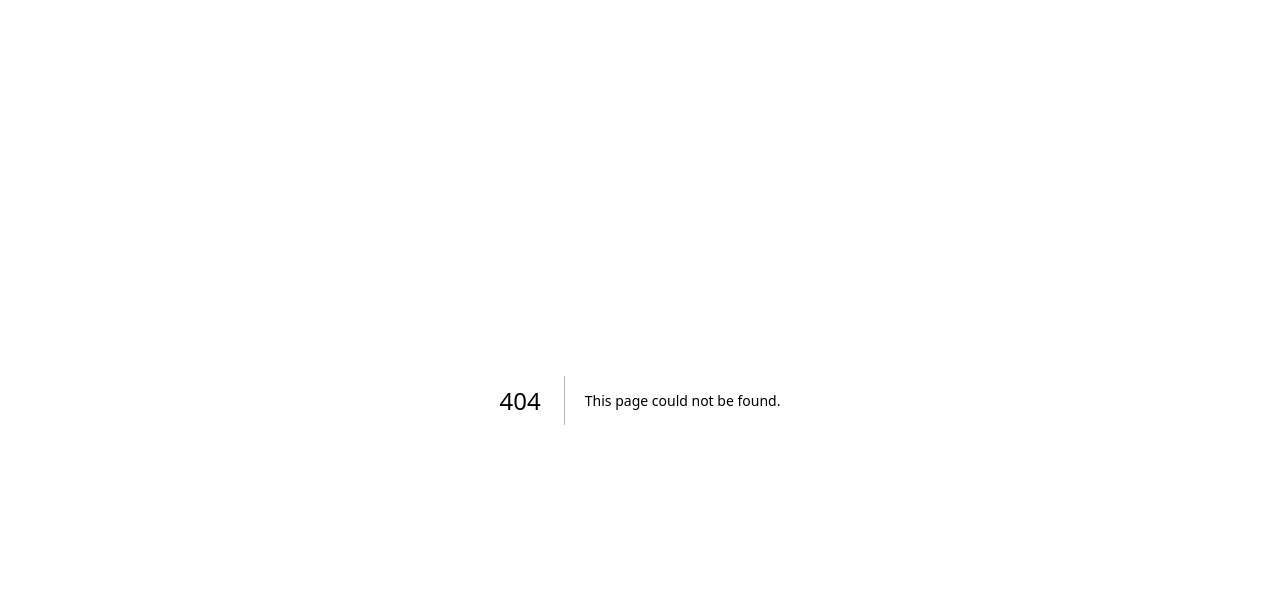
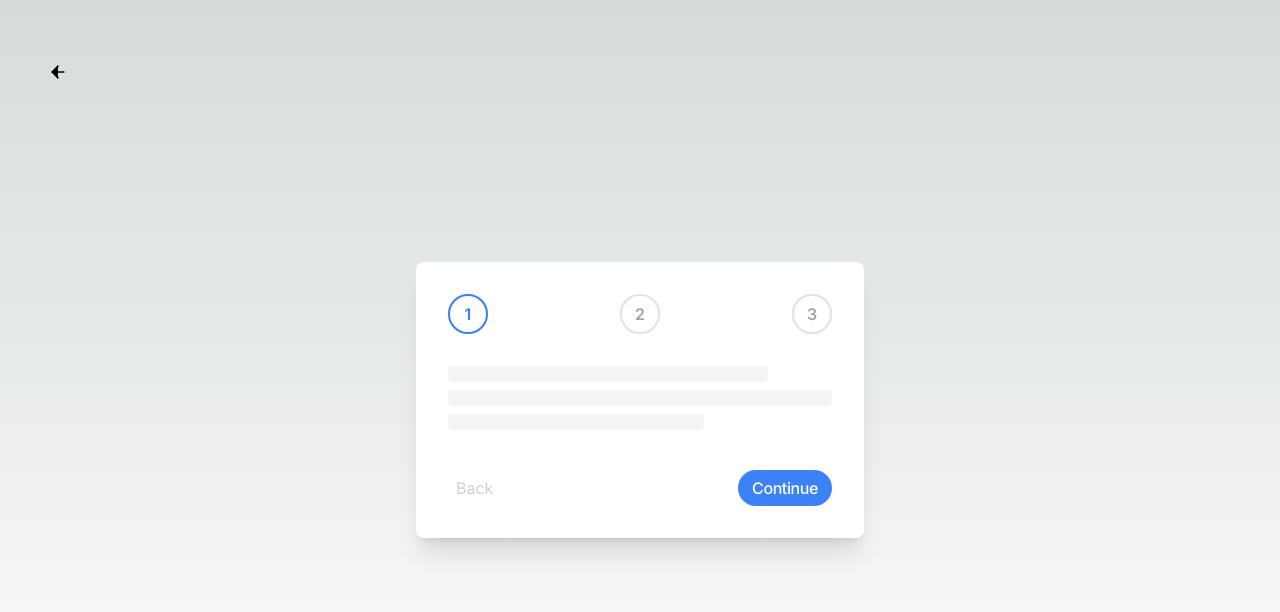
Before and after one commit to acgriswold/next-js-animated-examples, a Next.js app: page /examples/multistep-wizard in a window 1280 px wide. Before the commit this address had no page. Shown: the top 612 px of the page. Built offline with nearby package versions, Linux system fonts and the light colour scheme.

Commit message:
✨: init multistep wizard example

```diff
--- /dev/null
+++ b/app/examples/multistep-wizard/page.tsx
@@ -0,0 +1,26 @@
+import { MultiStageWizard } from "@/components/examples/multistage-wizard";
+
+export default function MultiStageWizardExample() {
+    return (
+        <MultiStageWizard
+            steps={[
+                <div className="space-y-2">
+                    <div className="h-4 w-5/6 rounded bg-neutral-100" />
+                    <div className="h-4 rounded bg-neutral-100" />
+                    <div className="h-4 w-4/6 rounded bg-neutral-100" />
+                </div>,
+                <div className="space-y-2">
+                    <div className="h-4 w-5/6 rounded bg-neutral-100" />
+                    <div className="h-4 w-4/6 bg-neutral-100" />
+                    <div className="h-4 rounded bg-neutral-100" />
+                </div>,
+                <div className="space-y-2">
+                    <div className="h-4 w-4/6 rounded bg-neutral-100" />
+                    <div className="h-4 w-3/6 bg-neutral-100" />
+                    <div className="h-4 rounded bg-neutral-100" />
+                </div>,
+            ]}
+
+        />
+    )
+}
--- a/app/page.tsx
+++ b/app/page.tsx
@@ -10,6 +10,11 @@ const examples: ExampleLinkProps[] = [
     href: '/examples/await-component',
     header: 'Await Component',
     description: 'Example to explore potential solutions for long running code without blocking the UI.'
+  },
+  {
+    href: '/examples/multistep-wizard',
+    header: 'Multistep Wizard',
+    description: 'Simple animation with a simple steps wizard updating descriptions.'
   },
 ]
 
--- /dev/null
+++ b/components/examples/multistage-step.tsx
@@ -0,0 +1,105 @@
+import { motion } from "framer-motion"
+import { ComponentProps, useEffect, useState } from "react"
+
+type StepStates = "active" | "inactive" | "complete"
+
+export type StepProps = {
+    step: number,
+    currentStep: number
+}
+
+export function Step({step, currentStep}: StepProps) {
+    const [status, setStatus] = useState<StepStates>("inactive")
+
+    useEffect(() => {
+        setStatus(currentStep === step
+            ? "active"
+            : currentStep < step
+                ? "inactive"
+                : "complete")
+
+    }, [currentStep])
+
+    return (
+       <motion.div animate={status} className="relative">
+        <motion.div
+            variants={{
+            active: {
+                scale: 1,
+                transition: {
+                delay: 0,
+                duration: 0.2,
+                },
+            },
+            complete: {
+                scale: 1.25,
+            },
+            }}
+            transition={{
+            duration: 0.6,
+            delay: 0.2,
+            type: "tween",
+            ease: "circOut",
+            }}
+            className="absolute inset-0 rounded-full bg-blue-200"
+        />
+
+        <motion.div
+            initial={false}
+            variants={{
+            inactive: {
+                backgroundColor: "#fff", // neutral
+                borderColor: "#e5e5e5", // neutral-200
+                color: "#a3a3a3", // neutral-400
+            },
+            active: {
+                backgroundColor: "#fff",
+                borderColor: "#3b82f6", // blue-500
+                color: "#3b82f6", // blue-500
+            },
+            complete: {
+                backgroundColor: "#3b82f6", // blue-500
+                borderColor: "#3b82f6", // blue-500
+                color: "#3b82f6", // blue-500
+            },
+            }}
+            transition={{ duration: 0.2 }}
+            className="relative flex h-10 w-10 items-center justify-center rounded-full border-2 font-semibold"
+        >
+            <div className="flex items-center justify-center">
+            {status === "complete" ? (
+                <CheckIcon className="h-6 w-6 text-white" />
+            ) : (
+                <span>{step}</span>
+            )}
+            </div>
+        </motion.div>
+        </motion.div>
+    )
+}
+
+function CheckIcon(props: ComponentProps<"svg">) {
+    return (
+      <svg
+        {...props}
+        fill="none"
+        viewBox="0 0 24 24"
+        stroke="currentColor"
+        strokeWidth={3}
+      >
+        <motion.path
+          initial={{ pathLength: 0 }}
+          animate={{ pathLength: 1 }}
+          transition={{
+            delay: 0.2,
+            type: "tween",
+            ease: "easeOut",
+            duration: 0.3,
+          }}
+          strokeLinecap="round"
+          strokeLinejoin="round"
+          d="M5 13l4 4L19 7"
+        />
+      </svg>
+    );
+  }
--- /dev/null
+++ b/components/examples/multistage-wizard.tsx
@@ -0,0 +1,60 @@
+"use client"
+
+import React, { useEffect, useState } from "react";
+import { Step } from "./multistage-step";
+
+
+export type MultiStageWizardProps = {
+    steps: React.JSX.Element[],
+}
+
+export function MultiStageWizard({ steps }: MultiStageWizardProps) {
+    const [stepIndex, setStepIndex] = useState(0)
+
+    useEffect(() => {
+        setStepIndex(0)
+    }, [steps, steps.length])
+
+    return (
+      <div className="mx-auto w-full max-w-md rounded-lg bg-white shadow-xl">
+        <div className="flex justify-between rounded p-8">
+            {
+                [...Array(steps.length)].map((_, index) => {
+                    return (
+                       <Step key={index} step={index+1} currentStep={stepIndex+1} />
+                    )
+                })
+            }
+        </div>
+
+        {/* Dynamic content based on `step` */}
+        <div className="px-8">
+            {
+                stepIndex >= steps.length
+                    ? <div className="text-gray-500">✨ Lorem ipsum, dolor sit amet consectetur adipisicing elit. Facilis autem cum et molestias architecto repellendus consequuntur totam quaerat, odio officia fuga amet tenetur, blanditiis similique. Amet, ipsa? Animi, impedit sint?!</div>
+                    : steps[stepIndex]}
+        </div>
+
+        <div className="px-8 pb-8">
+          <div className="mt-10 flex justify-between">
+            <button
+              onClick={() => setStepIndex(stepIndex < 1 ? stepIndex : stepIndex - 1)}
+              className={`${
+                stepIndex === 0 ? "pointer-events-none opacity-50" : ""
+              } duration-350 rounded px-2 py-1 text-neutral-400 transition hover:text-neutral-700`}
+            >
+              Back
+            </button>
+            <button
+              onClick={() => setStepIndex(stepIndex >= steps.length ? stepIndex : stepIndex + 1)}
+              className={`${
+                stepIndex >= steps.length ? "pointer-events-none opacity-50" : ""
+              } bg duration-350 flex items-center justify-center rounded-full bg-blue-500 py-1.5 px-3.5 font-medium tracking-tight text-white transition hover:bg-blue-600 active:bg-blue-700`}
+            >
+              Continue
+            </button>
+          </div>
+        </div>
+    </div>
+    )
+}
```
